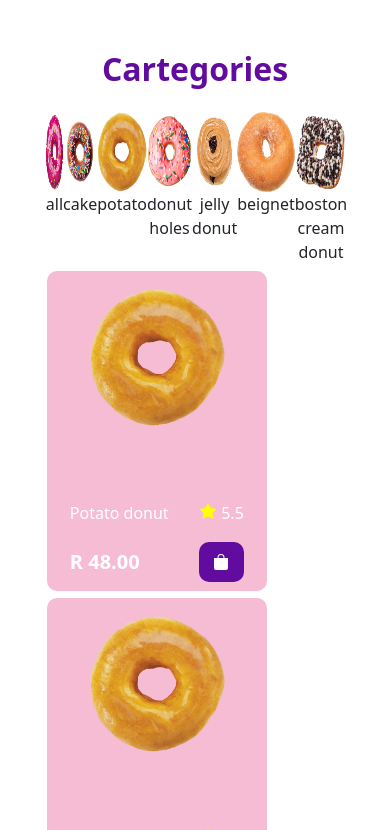
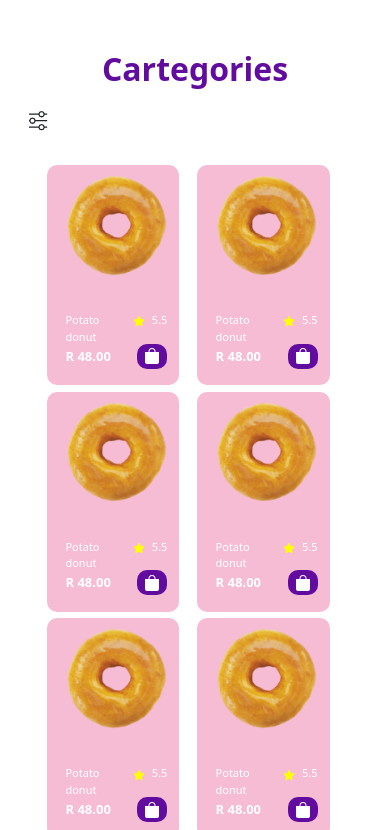
Before and after one commit to siyabongasamkelo/donuts, a React (Create React App) app in the folder clientside/myapp/: page / in a window 390 px wide. Shown: the part 794-1624 px from the top of the page. Built offline with nearby package versions, Linux system fonts and the light colour scheme.

Commit message:
trying to fix #2

```diff
--- a/clientside/myapp/src/components/ItemCard.js
+++ b/clientside/myapp/src/components/ItemCard.js
@@ -41,6 +41,33 @@ export const ItemCardStyled = styled.div`
       }
     }
   }
+  @media (max-width: 480px) {
+    width: 40%;
+    height: 220px;
+    .container {
+      width: 95%;
+      height: 95%;
+      .text {
+        margin-top: -20px;
+        p {
+          font-size: 11px;
+        }
+        div {
+          svg {
+            transform: scale(70%);
+          }
+          p {
+            font-size: 11px;
+          }
+        }
+      }
+      .text2 {
+        h2 {
+          font-size: 13px;
+        }
+      }
+    }
+  }
 `;
 
 export const Button = styled.button`
@@ -51,6 +78,10 @@ export const Button = styled.button`
   justify-content: center;
   align-items: center;
   background-color: #610c9f;
+  @media (max-width: 480px) {
+    height: 25px;
+    width: 30px;
+  }
 `;
 
 export const ItemCard = () => {
--- a/clientside/myapp/src/home/Cartegories.js
+++ b/clientside/myapp/src/home/Cartegories.js
@@ -7,10 +7,13 @@ import beignet from "../images/beignet.png";
 import jelly from "../images/jelly.png";
 import boston from "../images/boston.png";
 import { ItemCard } from "../components/ItemCard";
+import { Sliders } from "react-bootstrap-icons";
 
 export const Cartstyled = styled.div`
   width: 100vw;
   overflow-x: hidden;
+  @media (max-width: 480px) {
+  }
 `;
 export const Container = styled.div`
   width: 85%;
@@ -46,7 +49,17 @@ export const CartSstyled = styled.div`
 export const Shop = styled.div`
   height: 80vh;
   width: 100%;
+  @media (max-width: 480px) {
+    margin-top: 30px;
+    height: auto;
+  }
   /* background-color: red; */
+`;
+
+export const MobileCart = styled.div`
+  svg {
+    transform: scale(130%);
+  }
 `;
 
 const Cart = ({ pic, type }) => {
@@ -69,7 +82,7 @@ export const Cartegories = () => {
         <Topdiv>
           <h1>Cartegories</h1>
         </Topdiv>
-        <Carts className=" mt-4 d-flex justify-content-around">
+        <Carts className=" d-none d-md-flex mt-4 d-flex justify-content-around">
           <Cart pic={yeist} type="all" />
           <Cart pic={cake} type="cake" />
           <Cart pic={potato} type="potato" />
@@ -79,6 +92,11 @@ export const Cartegories = () => {
           <Cart pic={beignet} type="beignet" />
           <Cart pic={boston} type="boston cream donut" />
         </Carts>
+
+        <MobileCart className=" mt-4 d-flex d-md-none">
+          <Sliders />
+        </MobileCart>
+
         <Shop className=" d-flex flex-wrap">
           <ItemCard />
           <ItemCard />
```
